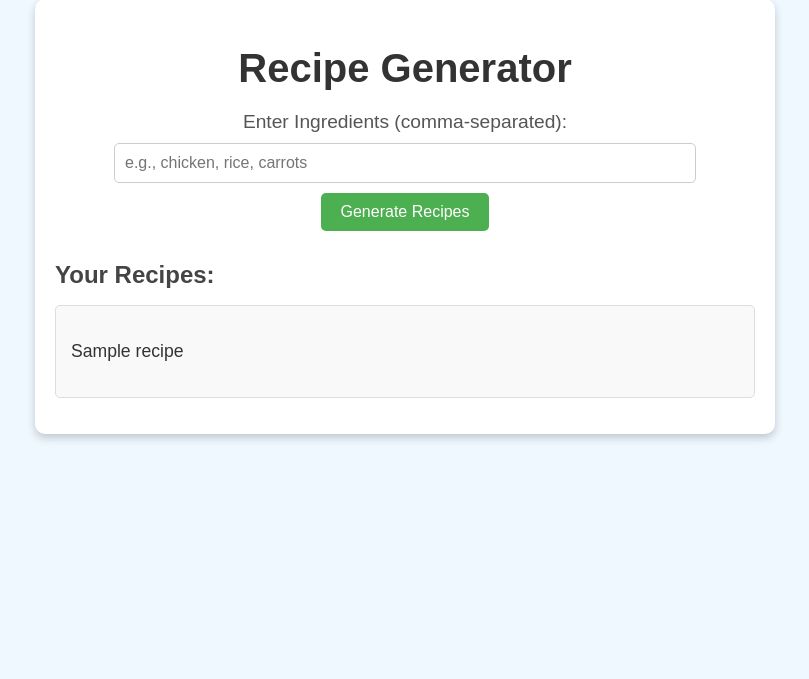
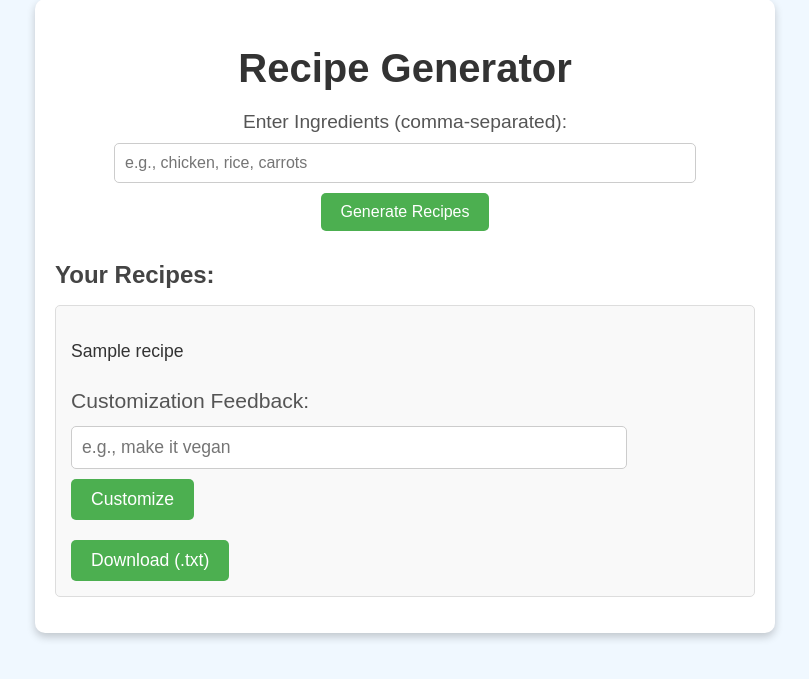
Before and after one commit to Blalze/cooking-website, a Flask app: template templates/index.html in a window 1280 px wide. Shown: the part 21-700 px from the top of the page, without its empty margins (235-1044 px from the left). Run offline with Flask 3, Linux system fonts and the light colour scheme; the template is opened without the code that fills it: most values are stand-ins (such as "Sample title", 1, 10 or a date in 2020).

Commit message:
Update index.html

```diff
--- a/templates/index.html
+++ b/templates/index.html
@@ -22,6 +22,18 @@
                 {% for recipe in recipes %}
                 <li class="recipe">
                     <p>{{ recipe }}</p>
+                    <!-- Customize Button -->
+                    <form action="/customize" method="post">
+                        <input type="hidden" name="original_recipe" value="{{ recipe }}">
+                        <label for="feedback">Customization Feedback:</label>
+                        <input type="text" id="feedback" name="feedback" placeholder="e.g., make it vegan" required>
+                        <button type="submit">Customize</button>
+                    </form>
+                    <!-- Download Button -->
+                    <form action="/download" method="post">
+                        <input type="hidden" name="recipe" value="{{ recipe }}">
+                        <button type="submit">Download (.txt)</button>
+                    </form>
                 </li>
                 {% endfor %}
             </ul>
```
